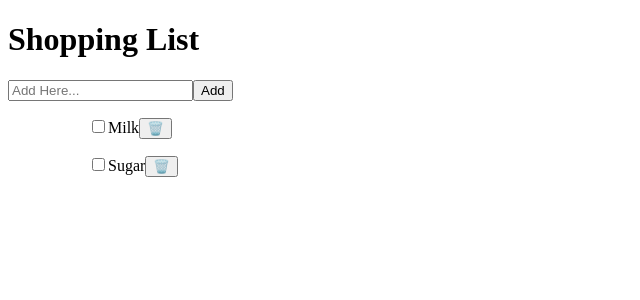
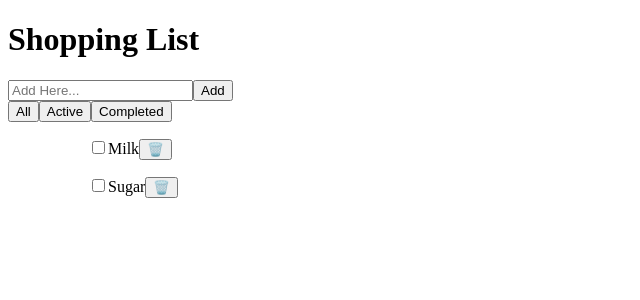
Before and after one commit to dellya-dev/shopping-list, a React (Vite) app: page / in a window 1280 px wide. Shown: the top 300 px of the page, without its empty margins (0-640 px from the left). Built offline with nearby package versions, Linux system fonts and the light colour scheme.

Commit message:
Add filter

```diff
--- a/src/App.tsx
+++ b/src/App.tsx
@@ -3,7 +3,10 @@ import { useState } from 'react'
 import './App.css'
 import ShoppingForm from './components/ShoppingForm'
 import ShoppingList from './components/ShoppingList'
-import type { ShoppingDataItem } from './types/shoppingData'
+import type { FilterData, ShoppingDataItem } from './types/shoppingData'
+import FilterBar from './components/FilterBar'
+
+
 
 function App() {
 
@@ -20,6 +23,7 @@ function App() {
   ]
 
   const [items, setItems] = useState<ShoppingDataItem[]>(shoppingDummy)
+  const [filter, setFilter] = useState<FilterData>("all")
 
   function handleAddItem(title: string): void {
     const trimedTitle = title.trim()
@@ -48,6 +52,18 @@ function App() {
     setItems((items) => items.filter((item) => item.id !== id))
   }
 
+  const filteredItems  =
+    items.filter((item) => {
+      if (filter === "active") {
+        return item.completed === false
+      } else if (filter === "completed") {
+        return item.completed === true
+      } else {
+        return true
+      }
+    })
+
+
 
   return (
     <>
@@ -55,8 +71,11 @@ function App() {
       <ShoppingForm
         onAddItem={handleAddItem}
       />
+      <FilterBar
+        setFilter={setFilter}
+      />
       <ShoppingList
-        items={items}
+        items={filteredItems}
         onToggle={handleToggle}
         onDelete={handleDelete}
       />
--- /dev/null
+++ b/src/components/FilterBar.tsx
@@ -0,0 +1,21 @@
+import type { FilterData } from "../types/shoppingData"
+
+
+type ShoppingFilterProps = {
+  setFilter: (filter: FilterData) => void
+}
+
+function FilterBar({ setFilter }: ShoppingFilterProps) {
+
+  return (
+    <>
+      <div>
+        <button onClick={() => setFilter("all")}>All</button>
+        <button onClick={() => setFilter("active")}>Active</button>
+        <button onClick={() => setFilter("completed")}>Completed</button>
+      </div>
+    </>
+  )
+}
+
+export default FilterBar
--- a/src/components/ShoppingItem.tsx
+++ b/src/components/ShoppingItem.tsx
@@ -16,6 +16,7 @@ function ShoppingItem({ item, onToggle, onDelete }: ShoppingItemProps) {
           <ul>
             <input
               type="checkbox"
+              checked={item.completed}
               onChange={() => onToggle(item.id)}
             />
 
--- a/src/types/shoppingData.ts
+++ b/src/types/shoppingData.ts
@@ -3,3 +3,5 @@ export type ShoppingDataItem = {
   title: string
   completed: boolean
 }
+
+export type FilterData = "all" | "active" | "completed"
```
